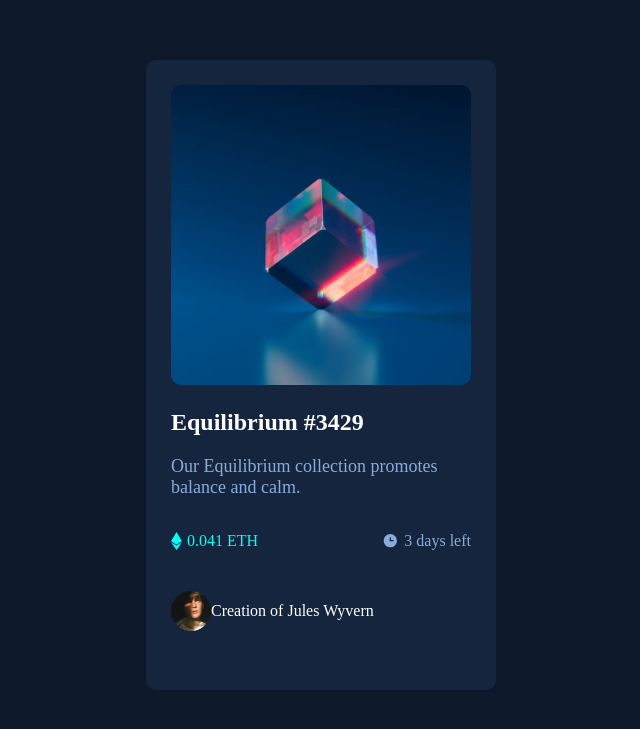
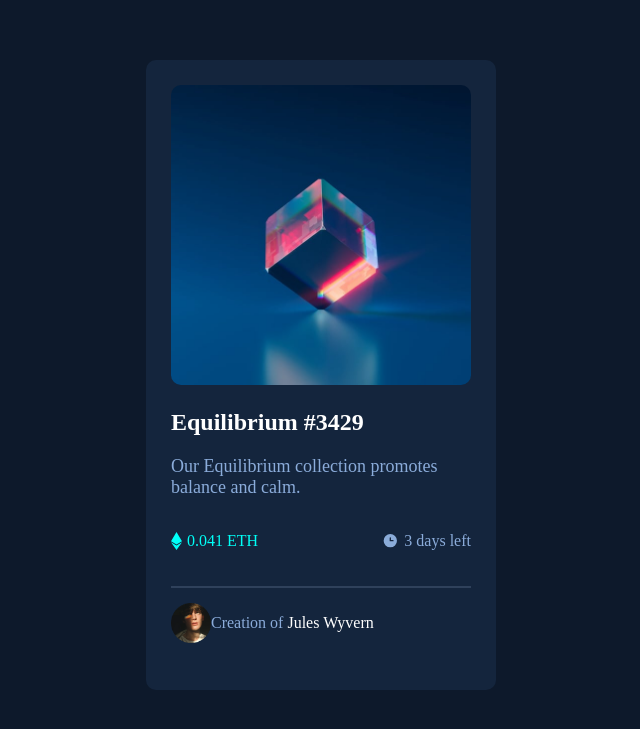
Before and after one commit to DawidMTX/nft-preview, a plain HTML site: page index.html in a window 1280 px wide. Shown: the part 133-862 px from the top of the page, without its empty margins (407-1047 px from the left). Drawn offline with Linux system fonts and the light colour scheme.

Commit message:
add border top

```diff
--- a/style.css
+++ b/style.css
@@ -77,10 +77,14 @@ h1{
     width: 300px;
     margin: 20px auto;
     display: flex;
+    padding-top: 10px;
+    border-top: 2px solid hsl(215, 32%, 27%);
+
 }
 .avatar p{
-    color:hsl(0, 0%, 100%);
+    color:hsl(215, 51%, 70%);
     font-weight: 300;
+
 }
 
 .avatar img{
```
